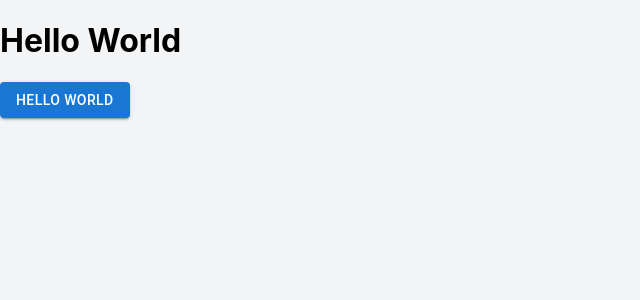
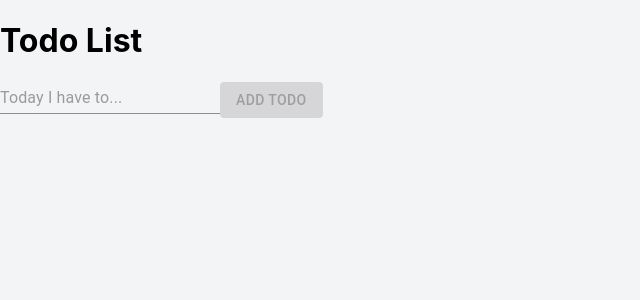
Before and after one commit to daniudo557/todo-list, a React (Create React App) app: page / in a window 1280 px wide. Shown: the top 300 px of the page, without its empty margins (0-640 px from the left). Built offline with nearby package versions, Linux system fonts and the light colour scheme.

Commit message:
Update App component to call TodoList and TodoCard

```diff
--- a/src/App.tsx
+++ b/src/App.tsx
@@ -1,10 +1,28 @@
-import { Button } from '@mui/material';
+import { useState } from "react";
+import TodoCard from "./components/TodoCard";
+import TodoInput from "./components/TodoInput";
+import { Todo } from "./domains/Todo";
+import "./index.css";
 
 const App = () => {
+  const [todoList, setTodoList] = useState<Todo[]>([]);
+  console.log(todoList);
+
+  const handleRemove = (selectedTodo: Todo) => {
+    const newTodoList = todoList.filter((todo) => todo.id !== selectedTodo.id);
+
+    setTodoList(newTodoList);
+  };
+
   return (
     <>
-      <h1>Hello World</h1>
-      <Button variant="contained">Hello World</Button>
+      <h1>Todo List</h1>
+      <TodoInput
+        submitTodo={(newTodo) => {
+          setTodoList((oldState) => [...oldState, newTodo]);
+        }}
+      />
+      <TodoCard todoList={todoList} onRemove={handleRemove} />
     </>
   );
 };
```
